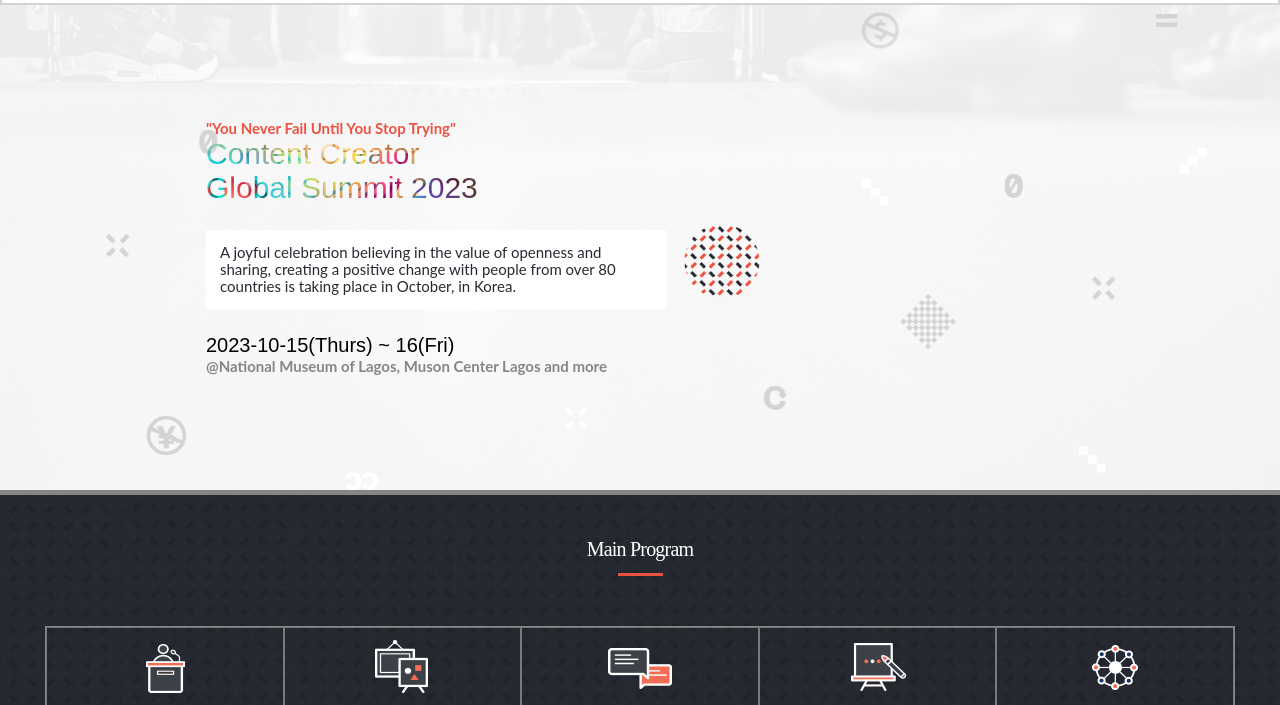
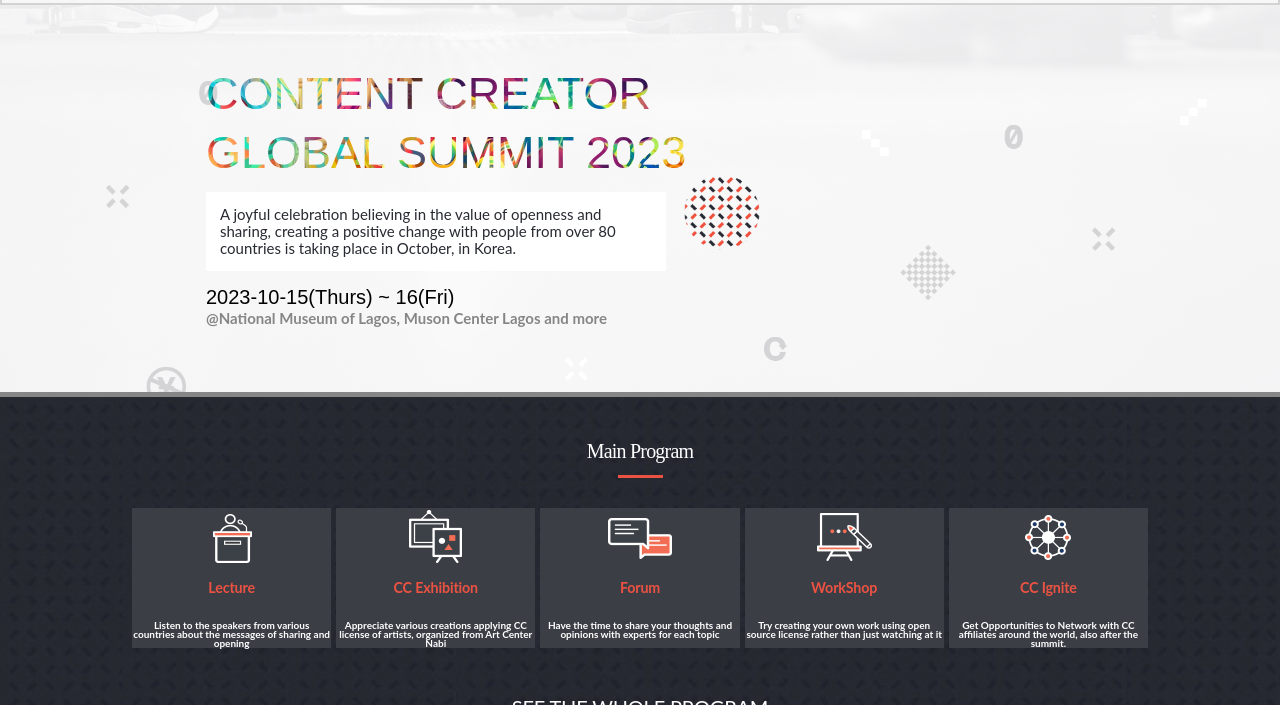
Before and after one commit to Ayokunnumi1/Conference-Page, a website: page index.html in a window 1280 px wide. Shown: the part 95-800 px from the top of the page. Drawn offline with Linux system fonts and the light colour scheme; a web font is replaced by a local one.

Commit message:
Fix necessary errors and make design look like template

```diff
--- a/index.html
+++ b/index.html
@@ -54,7 +54,7 @@
         <div class="desktop-header-section">
             <div class="mobile-header-section">
                 <p class="header-theme">"You Never Fail Until You Stop Trying"</p>
-                <h1>Content Creator <br> Global Summit 2023</h1>
+                <h1 class="h1-desktop">Content Creator <br> Global Summit 2023</h1>
                 <p class="header-hero-desc">A joyful celebration believing in the value of openness and
                     sharing, creating a positive change with people from over 80
                     countries is taking place in October, in Korea.
@@ -73,28 +73,43 @@
                 <span class="line"></span>
             </div>
             <div class="main-program-content">
-                <div class="main-program-short"><img src="images/lecture-img.png" alt="">
-                    <h3>Lecture</h3>
+                <div class="main-program-short">
+                    <div class="main-program-mini">
+                        <img src="images/lecture-img.png" alt="">
+                        <h3>Lecture</h3>
+                    </div>
                     <p class="main-program-desc">Listen to the speakers from various countries about the messages of
                         sharing and opening</p>
                 </div>
-                <div class="main-program-short"><img src="images/exhibition-img.png" alt="">
-                    <h3>CC Exhibition</h3>
+                <div class="main-program-short">
+                    <div class="main-program-mini">
+                        <img src="images/exhibition-img.png" alt="">
+                        <h3>CC Exhibition</h3>
+                    </div>
                     <p class="main-program-desc">Appreciate various creations applying CC license of artists, organized
                         from Art Center Nabi</p>
                 </div>
-                <div class="main-program-short"><img src="images/forum-img.png" alt="">
-                    <h3>Forum</h3>
-                    <p class="main-program-desc">Have the time to share your thoughts and opinions with experts for each
-                        topic</p>
+                <div class="main-program-short">
+                    <div class="main-program-mini">
+                        <img src="images/forum-img.png" alt="">
+                        <h3>Forum</h3>
+                    </div>
+                    <p class="main-program-desc">Have the time to share your thoughts and opinions with experts for
+                        each topic</p>
                 </div>
-                <div class="main-program-short"><img src="images/workshop-img.png" alt="">
-                    <h3>WorkShop</h3>
+                <div class="main-program-short">
+                    <div class="main-program-mini">
+                        <img src="images/workshop-img.png" alt="">
+                        <h3>WorkShop</h3>
+                    </div>
                     <p class="main-program-desc">Try creating your own work using open source license rather than just
                         watching at it</p>
                 </div>
-                <div class="main-program-short"><img src="images/ignite-png.png" alt="">
-                    <h3>CC Ignite</h3>
+                <div class="main-program-short">
+                    <div class="main-program-mini">
+                        <img src="images/ignite-png.png" alt="">
+                        <h3>CC Ignite</h3>
+                    </div>
                     <p class="main-program-desc">Get Opportunities to Network with CC affiliates around the world, also
                         after the summit.</p>
                 </div>
@@ -124,7 +139,7 @@
         </section>
     </main>
     <footer class="footer">
-        <img src="images/header-logo.png"  alt="company logo">
+        <img src="images/header-logo.png" alt="company logo">
         <p>2023 Creative Content Creators Nigeria. <br> Some Rights Reserved</p>
     </footer>
     <script src="main.js"></script>
--- a/style.css
+++ b/style.css
@@ -33,14 +33,19 @@
   color: var(--color-white);
 }
 
+header {
+  background-image: url(images/mobile-header-img.png);
+  background-repeat: no-repeat;
+  background-position: center;
+  background-size: cover;
+}
+
 .mobile-navbar {
-  background-color: var(--color-white);
   width: 100%;
   display: flex;
   gap: 40px;
   align-items: center;
   padding: 12px;
-  box-shadow: 4px 4px 5px rgba(0, 0, 0, 0.3);
 }
 
 .navbar-banner {
@@ -101,30 +106,28 @@
   color: var(--color-accent);
   font-family: var(--font-lato);
   font-weight: bold;
-  font-size: 15px;
+  font-size: 20px;
   width: 100%;
+  margin-bottom: 5px;
 }
 
 .desktop-header-section {
-  background-image: url(images/mobile-header-img.png);
-  background-repeat: no-repeat;
-  background-position: center;
-  background-size: cover;
   width: 100%;
   height: 120%;
-  padding: 100px 20px;
+  padding: 50px 20px;
 }
 
-h1 {
+.h1-desktop {
   font-family: var(--font-cocogoose);
   font-size: 30px;
-  font-weight: 300;
+  font-weight: 400;
   background-image: url(images/text-img.webp);
   background-size: cover;
   /* stylelint-disable-next-line csstree/validator */
   background-clip: text;
   -webkit-background-clip: text;
   color: transparent;
+  text-transform: uppercase;
 }
 
 .header-hero-desc {
@@ -135,7 +138,7 @@
   color: var(--color-primary);
   padding: 1rem 1rem;
   width: 100%;
-  margin: 25px 0;
+  margin: 10px 0;
   border: 4px solid var(--color-white);
   background-color: var(--color-white);
 }
@@ -162,6 +165,12 @@
 }
 
 @media screen and (min-width: 768px) {
+  .h1-desktop {
+    font-size: 45px;
+    width: 80%;
+    line-height: 1.3;
+  }
+
   .navbar-banner {
     background-color: #3e3e3e;
     display: flex;
@@ -192,6 +201,7 @@
     gap: 20px;
     height: 70px;
     border: 2px solid var(--color-secondary);
+    box-shadow: 7px 7px 5px rgba(0, 0, 0, 0.5);
   }
 
   .desktop-navbar-list {
@@ -224,7 +234,7 @@
     background-repeat: no-repeat;
     background-position: center;
     background-size: cover;
-    padding-top: 114px;
+    padding-top: 60px;
     padding-left: 140px;
   }
 
@@ -257,23 +267,24 @@
 }
 
 .main-program-content {
-  display: flex;
-  flex-direction: column;
-  justify-content: center;
-  align-items: center;
-  border: 1px solid var(---color-gray);
-  margin: 40px 0;
+  display: grid;
+  gap: 0.5rem;
+  padding: 40px 5px;
 }
 
 .main-program-short {
+  display: grid;
+  grid-template-columns: repeat(2, 1fr);
+  gap: 2rem;
+  padding: 0 20px;
+  background-color: rgba(59, 62, 69, 1);
+  padding-top: 5px;
+}
+
+.main-program-mini {
   display: flex;
-  justify-content: space-between;
+  gap: 1rem;
   align-items: center;
-  gap: 2rem;
-  padding: 10px;
-  width: 100%;
-  height: 80%;
-  border: 1px solid var(--color-gray-text);
 }
 
 h2 {
@@ -300,10 +311,9 @@
 .main-program-desc {
   color: var(--color-white);
   font-family: var(--font-lato);
-  font-size: 0.66894rem;
+  font-size: 1rem;
   font-weight: 700;
-  line-height: 1.39369rem;
-  width: 100px;
+  line-height: 25px;
 }
 
 .Join-CC-button {
@@ -339,16 +349,33 @@
 
 @media screen and (min-width: 768px) {
   .main-program-content {
-    display: flex;
-    flex-direction: row;
-    justify-content: center;
-    align-items: center;
-    margin: 40px 40px;
+    display: grid;
+    grid-template-columns: repeat(5, 1fr);
+    width: 80%;
+    margin: 20px auto;
+    padding: 0;
   }
 
   .main-program-short {
     display: flex;
     flex-direction: column;
+    padding: 0;
+  }
+
+  .main-program-short:hover {
+    border: 3px solid var(---color-gray);
+    cursor: pointer;
+  }
+
+  .main-program-mini {
+    display: flex;
+    flex-direction: column;
+  }
+
+  .main-program-desc {
+    text-align: center;
+    margin-top: 0;
+    line-height: 9px;
   }
 
   .Join-CC-button {
@@ -368,7 +395,7 @@
     position: relative;
     text-align: center;
     width: 100%;
-    margin: 0 auto;
+    margin: 25px auto;
   }
 }
 
@@ -498,9 +525,10 @@
 }
 
 .partner-img {
-  width: 90%;
-  padding: 15px 15px 10px 20px;
-  margin: 0 auto;
+  display: flex;
+  flex-wrap: wrap;
+  gap: 1rem;
+  padding: 10px 30px;
 }
 
 h5 {
@@ -548,10 +576,23 @@
   padding-bottom: 30px;
 }
 
+.abt-desktop-h1 {
+  font-family: var(--font-cocogoose);
+  font-size: 30px;
+  font-weight: 400;
+  background-image: url(images/text-img.webp);
+  background-size: cover;
+  /* stylelint-disable-next-line csstree/validator */
+  background-clip: text;
+  -webkit-background-clip: text;
+  color: transparent;
+  text-transform: uppercase;
+}
+
 .abt-theme-content {
   width: 90%;
   margin: 0 auto;
-  height: 160px;
+  height: 200px;
   padding-top: 20px;
 }
 
@@ -598,12 +639,27 @@
 }
 
 @media screen and (min-width: 768px) {
+  .abt-desktop-h1 {
+    font-size: 30px;
+    text-align: center;
+  }
+
   .abt-header-section {
     background-image: url(images/desktop-header.png);
     background-repeat: no-repeat;
     background-position: center;
     background-size: cover;
     padding-top: 50px;
+  }
+
+  .abt-theme {
+    font-size: 30px;
+    width: 70%;
+    margin: 0 auto;
+  }
+
+  .header-theme {
+    display: none;
   }
 
   .abt-header-theme {
@@ -616,11 +672,6 @@
     width: 70%;
   }
 
-  .abt-theme {
-    width: 70%;
-    margin: 0 auto;
-  }
-
   .abt-desktop-desc {
     font-family: var(--font-lato);
     font-size: 14px;
@@ -631,7 +682,9 @@
     padding: 10px 5px;
     background-color: var(--color-white);
     opacity: 1;
+    margin-top: 50px;
     display: block;
+    width: 100%;
   }
 
   .abt-mobile-desc {
@@ -739,4 +792,13 @@
   .abt-partner-container {
     display: none;
   }
+
+  .abt-footer {
+    background: hsl(0, 0%, 18%);
+    color: var(--color-white);
+  }
+
+  .abt-footer-logo {
+    background-color: var(--color-white);
+  }
 }
```
Also changed, not shown: about.html (+4 -4 lines), images/cck-logo1 1.png (added).
